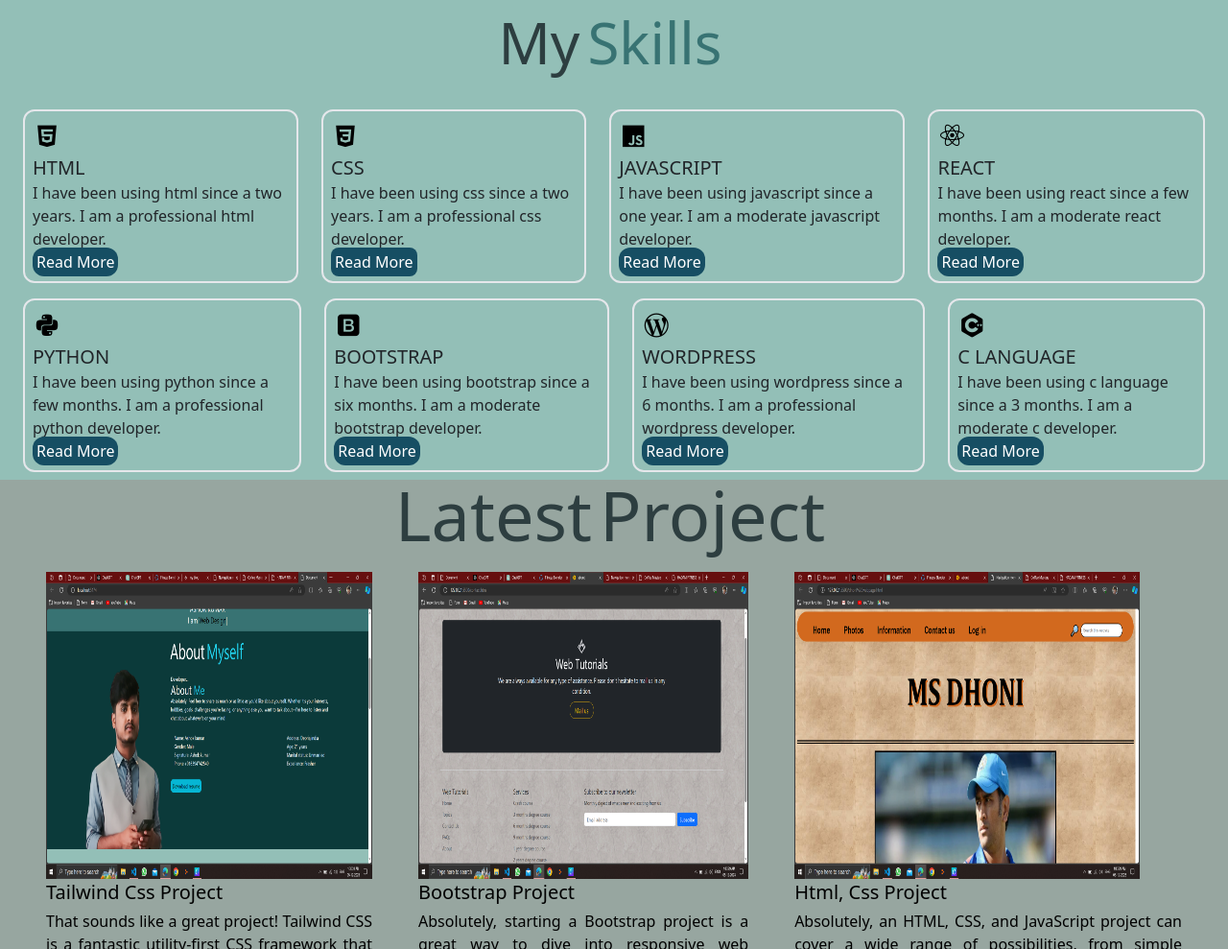
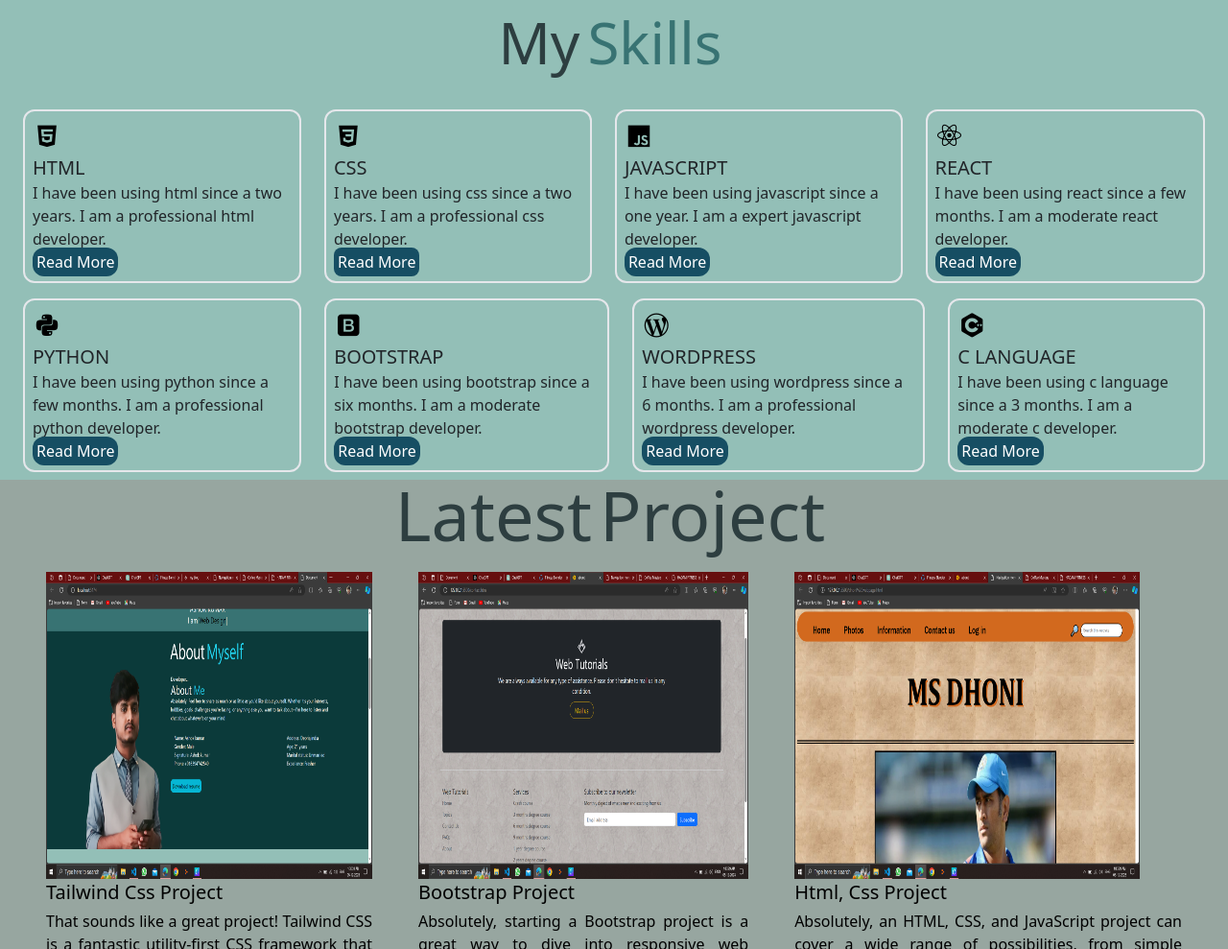
Before and after one commit to ashok9838/Portfolio, a website built with Vite: page index.html in a window 1280 px wide. Shown: the part 1190-2179 px from the top of the page at 96% size. Built offline with nearby package versions, Linux system fonts and the light colour scheme.

Commit message:
Update index.html

```diff
--- a/index.html
+++ b/index.html
@@ -151,7 +151,7 @@
                 <div class="p-2 my-2 border-2   lg:mx-3 rounded-xl  ">
                     <i class='bx bxl-javascript text-3xl' style='color:#000'></i>
                     <h2 class="text-xl">JAVASCRIPT</h2>
-                    <p>I have been using javascript since a one year. I am a moderate javascript developer.</p>
+                    <p>I have been using javascript since a one year. I am a expert javascript developer.</p>
                     <a href="#"
                         class="bg-cyan-900 rounded-xl p-1   text-white">Read
                         More</a>
```
